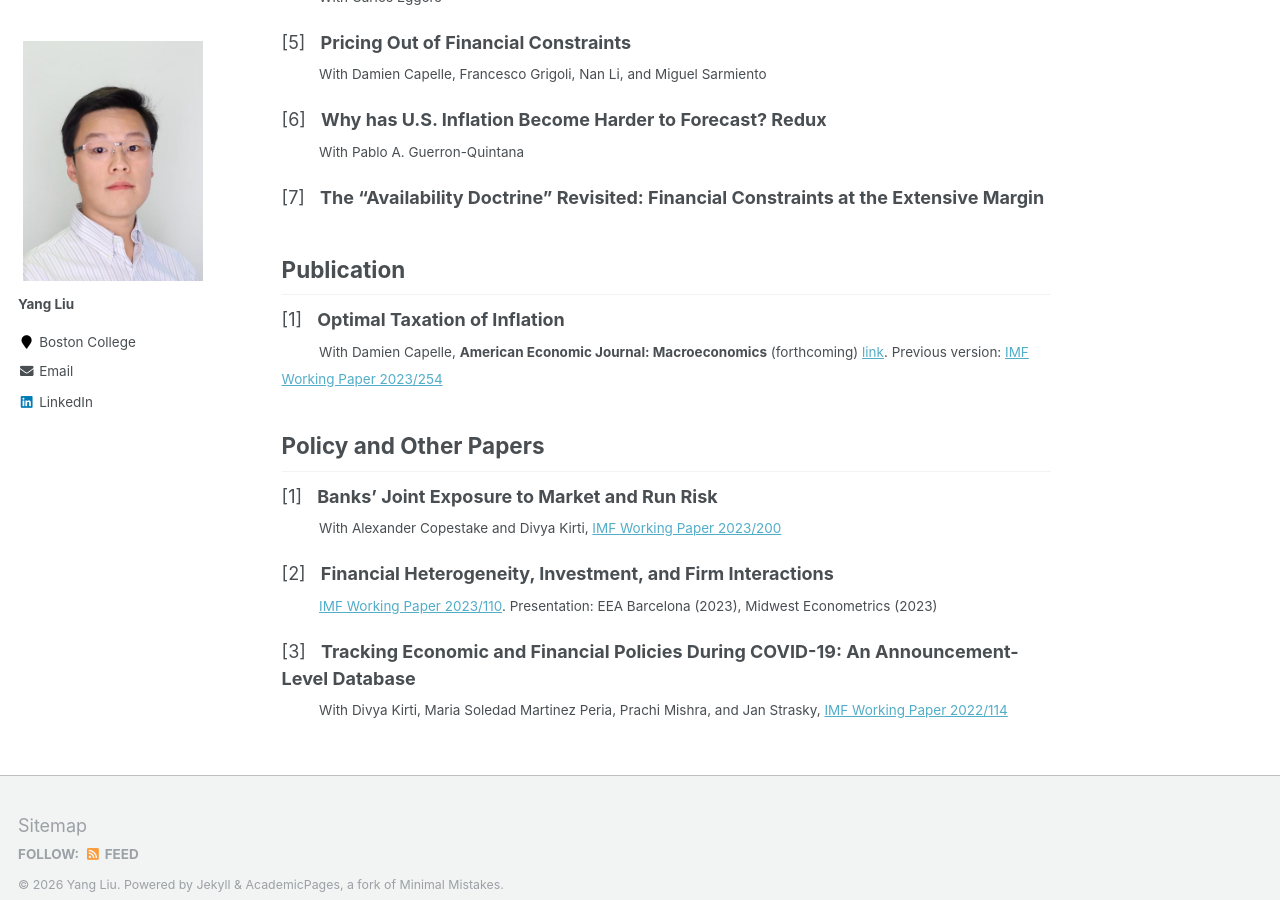
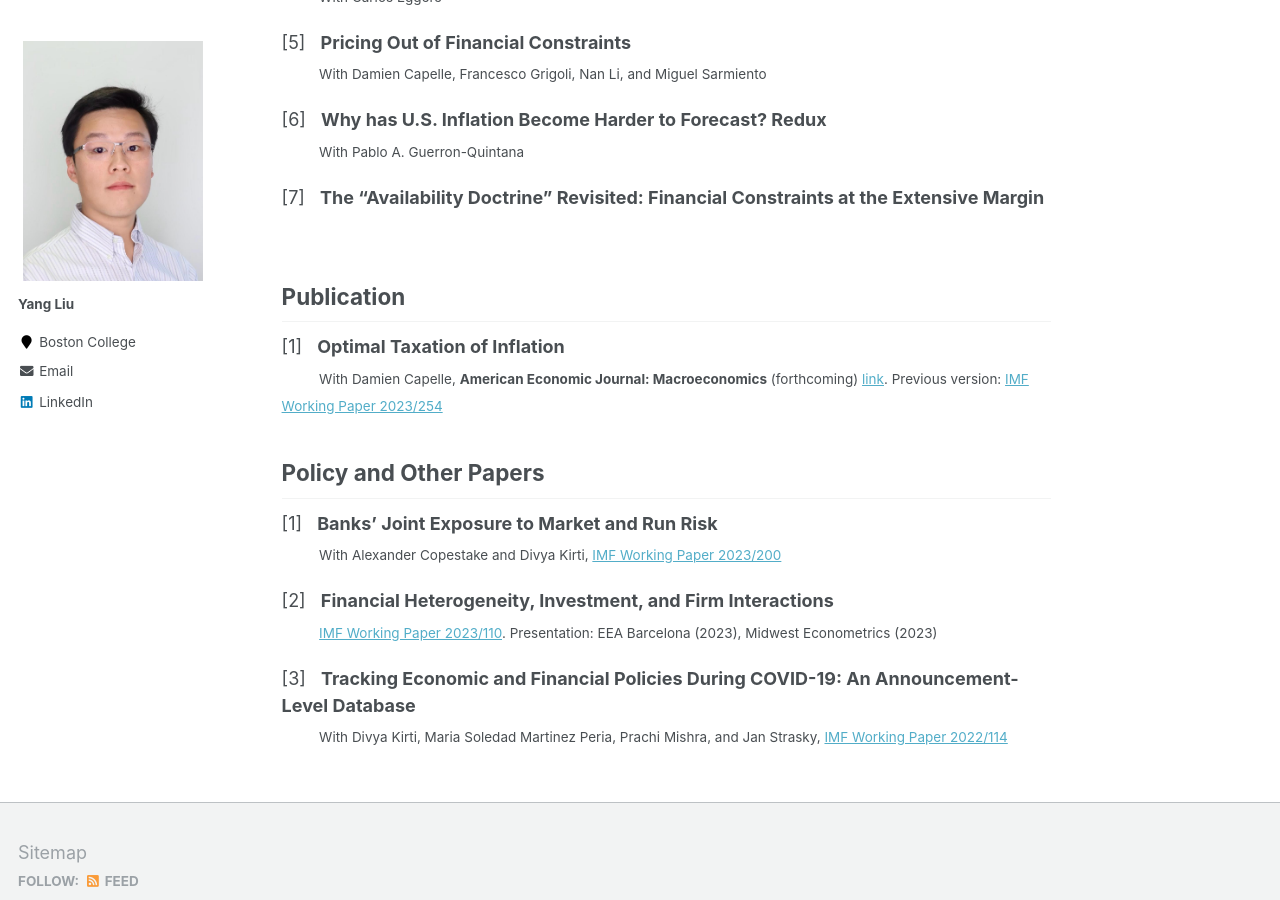
Before and after one commit to yangliu-95/yangliu-95.github.io, a Jekyll site: the page built from _pages/home.md, in a window 1280 px wide and 900 px high, scrolled down 745 px. Built offline with Jekyll 4.4.1, drawn with Linux system fonts in a browser that asks for light colours.

Commit message:
Update home.md

```diff
--- a/_pages/home.md
+++ b/_pages/home.md
@@ -36,6 +36,7 @@ I am a Ph.D. student in Economics at Boston College. I am interested in macroeco
 <sub> &emsp;&emsp;&ensp;  With Pablo A. Guerron-Quintana </sub>
 
 [7] &nbsp; **The "Availability Doctrine" Revisited: Financial Constraints at the Extensive Margin**  <br>
+<sub> &emsp;&emsp;&ensp; </sub>
 
 
 ## Publication
```
